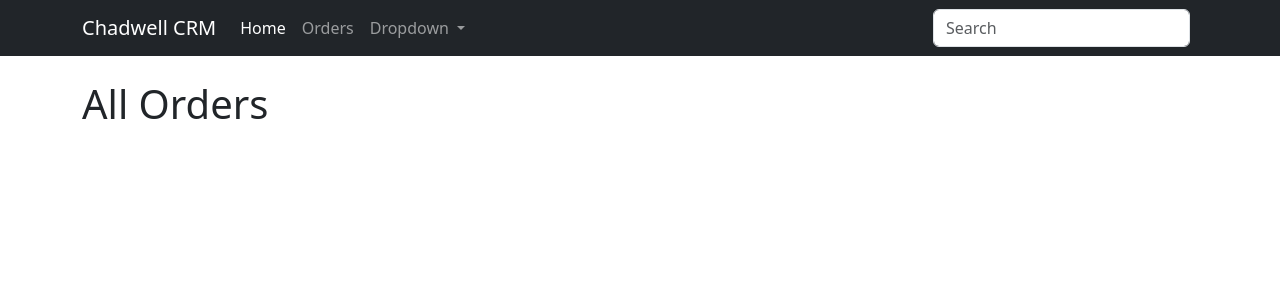
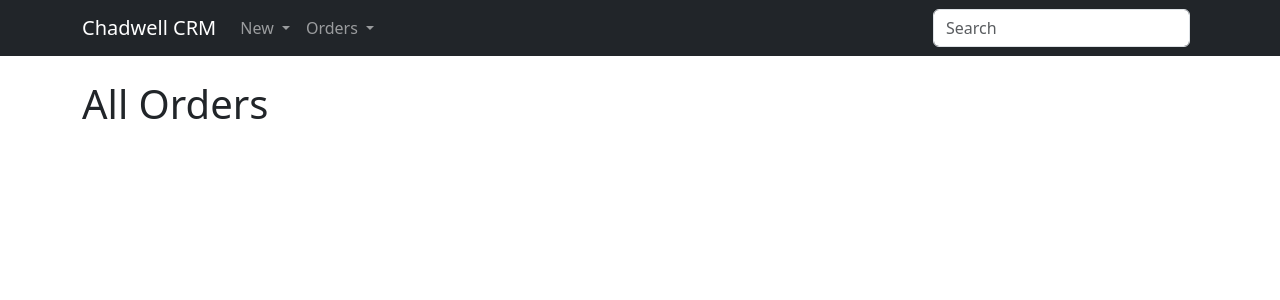
Before and after one commit to laytreynolds/dcrm, a Django app: page /crm/orders/ in a window 1280 px wide. Shown: the top 300 px of the page. Run offline with Django 5.2, Linux system fonts and the light colour scheme; data that the repository does not hold is empty; some libraries are stand-ins or nearby versions.

Commit message:
Orders Today / This Month

```diff
--- a/dcrm/api/templates/base.html
+++ b/dcrm/api/templates/base.html
@@ -18,6 +18,7 @@
     <br />
     <div class="container">
       <h1>{% block heading %}{% endblock %}</h1>
+      <br />
       <div id="content">{% block content1 %} {% endblock %}</div>
     </div>
     <script
--- /dev/null
+++ b/dcrm/api/templates/company/new.html
@@ -0,0 +1,2 @@
+{% extends "base.html" %}
+{% block heading %}New Company{% endblock %}
--- a/dcrm/api/templates/navbar.html
+++ b/dcrm/api/templates/navbar.html
@@ -14,11 +14,26 @@
     </button>
     <div class="collapse navbar-collapse" id="navbarSupportedContent">
       <ul class="navbar-nav me-auto mb-2 mb-lg-0">
-        <li class="nav-item">
-          <a class="nav-link active" aria-current="page" href="#">Home</a>
-        </li>
-        <li class="nav-item">
-          <a class="nav-link" href="{% url 'crm:orders' %}">Orders</a>
+        <li class="nav-item dropdown">
+          <a
+            class="nav-link dropdown-toggle"
+            href="#"
+            role="button"
+            data-bs-toggle="dropdown"
+            aria-expanded="false"
+          >
+            New
+          </a>
+          <ul class="dropdown-menu">
+            <li>
+              <a class="dropdown-item" href="{% url 'crm:NewOrder' %}">Order</a>
+            </li>
+            <li>
+              <a class="dropdown-item" href="{% url 'crm:NewCompany' %}"
+                >Company</a
+              >
+            </li>
+          </ul>
         </li>
         <li class="nav-item dropdown">
           <a
@@ -28,15 +43,18 @@
             data-bs-toggle="dropdown"
             aria-expanded="false"
           >
-            Dropdown
+            Orders
           </a>
           <ul class="dropdown-menu">
-            <li><a class="dropdown-item" href="#">Action</a></li>
-            <li><a class="dropdown-item" href="#">Another action</a></li>
-            <li><hr class="dropdown-divider" /></li>
             <li>
-              <a class="dropdown-item" href="#">Something else here</a>
+              <a class="dropdown-item" href="{% url 'crm:Orders' %}">All</a>
             </li>
+            <li>
+              <a class="dropdown-item" href="{% url 'crm:TodayOrders' %}"
+                >Today</a
+              >
+            </li>
+            <li><a class="dropdown-item" href="">This Month</a></li>
           </ul>
         </li>
       </ul>
--- /dev/null
+++ b/dcrm/api/templates/order/new.html
@@ -0,0 +1,2 @@
+{% extends "base.html" %}
+{% block heading %}New Order{% endblock %}
--- a/dcrm/api/urls.py
+++ b/dcrm/api/urls.py
@@ -5,8 +5,13 @@ app_name = 'crm'
 
 urlpatterns = [
     path("", views.Home, name='home'),
-    path('orders/', views.Orders, name='orders'),
+    path('orders/', views.Orders, name='Orders'),
     path('order/<int:order_Id>', views.OrderDetail, name='OrderDetail'),
+    path("new/order", views.NewOrder, name='NewOrder'),
+    path("new/company", views.NewCompany, name='NewCompany'),
+    path("orders/today", views.TodayOrders, name='TodayOrders'),
+
+
 
 
 ]
--- a/dcrm/api/views.py
+++ b/dcrm/api/views.py
@@ -1,16 +1,22 @@
 from django.shortcuts import render, get_object_or_404
 from django.http import HttpResponse, Http404
 from .models import Company, User, Order
+from django.utils.timezone import now
+from datetime import date
 
 
-# Create your views here.
+
+
+# ORDER
+
 def Home(request):
     return render(request, "base.html")
 
+def TodayOrders(request):
+    current_date = now().date()
+    orders = Order.objects.filter(order_Created__date=current_date)
+    return render(request, "order/today.html", {'orders': orders})
 
-def Connected(request):
-    connected = Order.objects.filter(status=Order.Status.connected)
-    return render(request, "order/connected.html", {"connected": connected})
 
 
 def Orders(request):
@@ -24,3 +30,12 @@ def OrderDetail(request, order_Id):
     except Order.DoesNotExist:
         raise Http404("No Post found.")
     return render(request, "order/detail.html", {"order": order})
+
+def NewOrder(request):
+    return render(request, "order/new.html")
+
+
+# COMPANY
+
+def NewCompany(request):
+    return render(request, "company/new.html")
```
Also changed, not shown: dcrm/api/templates/order/today.html (added, +10 -0 lines).
